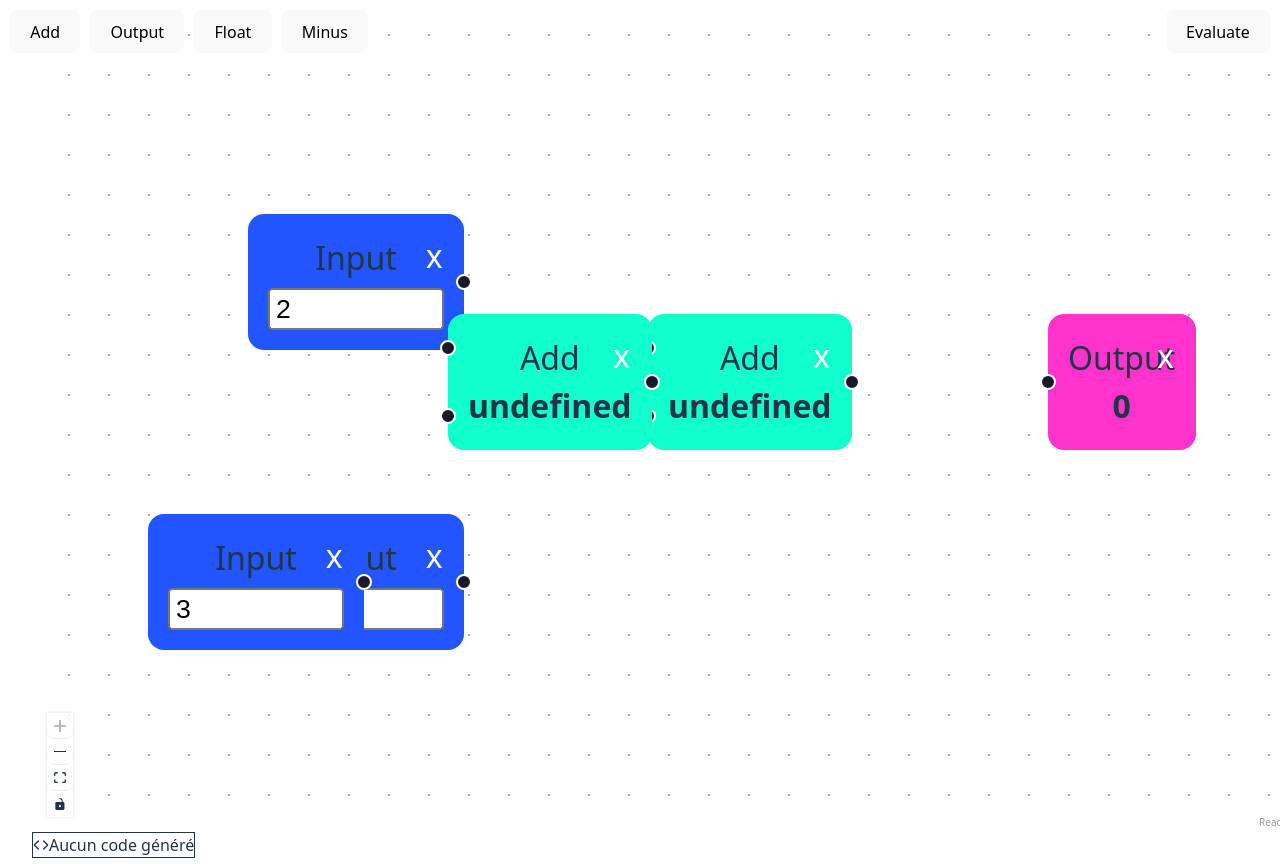
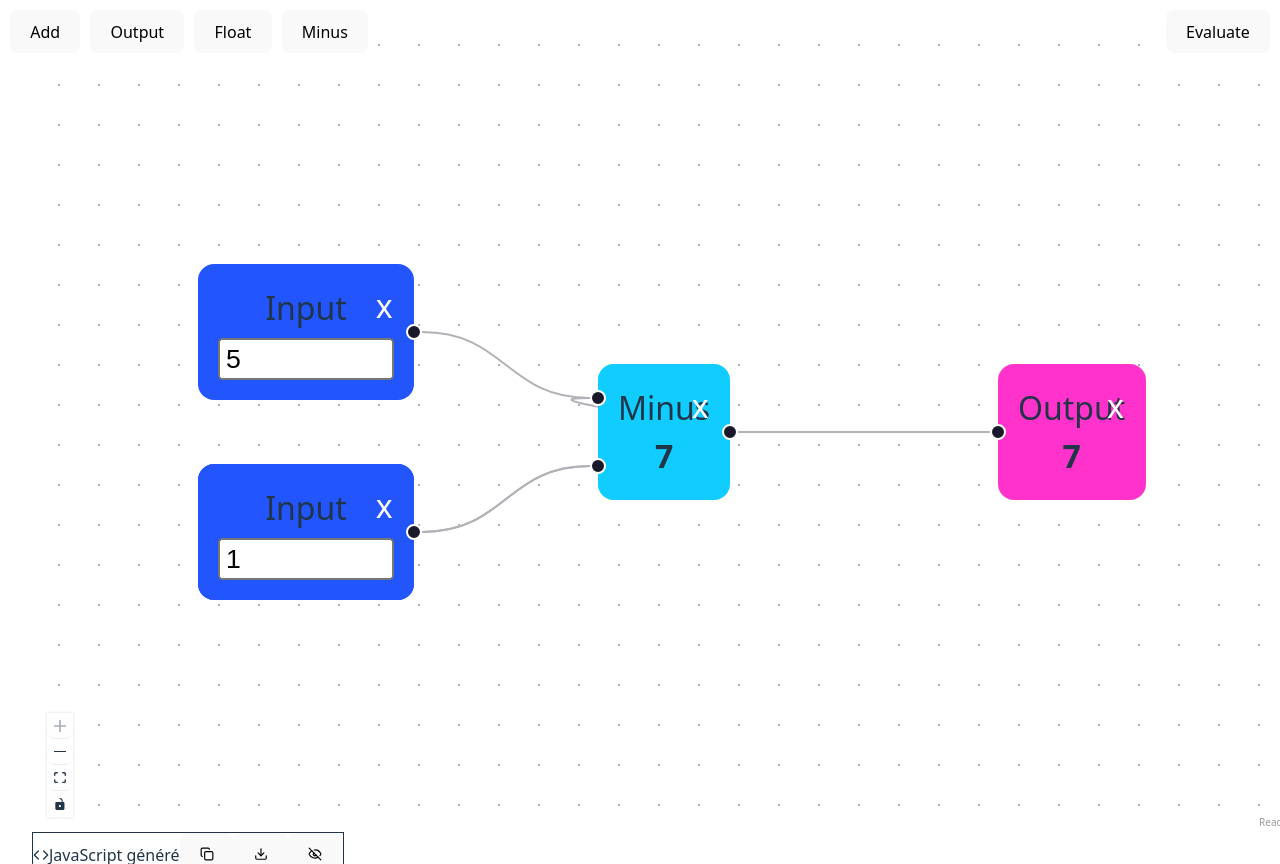
Before and after one commit to Walkberg/node-calculator, a React (Vite) app in the folder client/: page / in a window 1280 px wide. Shown: the top 864 px of the page. Built offline with nearby package versions, Linux system fonts and the light colour scheme.

Commit message:
refactor(calculator): updtae default graph

```diff
--- a/client/src/modules/calculator/CalculatorContext.tsx
+++ b/client/src/modules/calculator/CalculatorContext.tsx
@@ -1,4 +1,10 @@
-import React, { createContext, useContext, useState, useCallback } from "react";
+import React, {
+  createContext,
+  useContext,
+  useState,
+  useCallback,
+  useEffect,
+} from "react";
 import {
   applyEdgeChanges,
   applyNodeChanges,
@@ -16,51 +22,82 @@ import {
 } from "./calculator";
 import { generateCodeFromOutput } from "./code-generation";
 
-export type CustomData = {
-  label?: string;
-  value?: number;
-};
-
-const initialNodes: CalculatorNode[] = [
+export const initialNodes: CalculatorNode[] = [
   {
-    id: "float-1",
+    id: "input1",
     type: "floatNode",
-    position: { x: 100, y: 100 },
-    data: { label: "Input", value: 2 },
+    data: { value: 5 },
+    position: { x: 0, y: 0 },
   },
   {
-    id: "float-2",
+    id: "input2",
     type: "floatNode",
-    position: { x: 100, y: 250 },
-    data: { label: "Input", value: 3 },
+    data: { value: 3 },
+    position: { x: 0, y: 100 },
   },
   {
-    id: "float-3",
+    id: "input3",
     type: "floatNode",
-    position: { x: 50, y: 250 },
-    data: { label: "Input", value: 3 },
+    data: { value: 1 },
+    position: { x: 0, y: 100 },
   },
   {
-    id: "add-1",
+    id: "add1",
     type: "addNode",
-    position: { x: 300, y: 150 },
-    data: { label: "Add" },
+    data: {},
+    position: { x: 200, y: 50 },
   },
   {
-    id: "add-2",
-    type: "addNode",
-    position: { x: 200, y: 150 },
-    data: { label: "Add" },
+    id: "minus1",
+    type: "minusNode",
+    data: {},
+    position: { x: 200, y: 50 },
   },
   {
-    id: "output-1",
+    id: "output1",
     type: "outputNode",
-    position: { x: 500, y: 150 },
-    data: { label: "Output", value: 0 },
+    data: {},
+    position: { x: 400, y: 50 },
   },
 ];
 
-const initialEdges: Edge[] = [];
+export const initialEdges: Edge[] = [
+  {
+    id: "e1",
+    source: "input1",
+    sourceHandle: "output-1",
+    target: "add1",
+    targetHandle: "input-1",
+  },
+  {
+    id: "e2",
+    source: "input2",
+    sourceHandle: "output-1",
+    target: "add1",
+    targetHandle: "input-2",
+  },
+  {
+    id: "e3",
+    source: "add1",
+    sourceHandle: "output-1",
+    target: "minus1",
+    targetHandle: "input-1",
+  },
+  {
+    id: "e4",
+    source: "input3",
+    sourceHandle: "output-1",
+    target: "minus1",
+    targetHandle: "input-2",
+  },
+  {
+    id: "e5",
+    source: "minus1",
+    sourceHandle: "output-1",
+    target: "output1",
+    targetHandle: "input-1",
+  },
+];
 
 type CalculatorContextType = {
   nodes: CalculatorNode[];
@@ -89,16 +126,20 @@ export const useCalculator = () => {
   return ctx;
 };
 
-export const CalculatorProvider = ({
-  children,
-}: {
+interface CalculatorProviderProps {
   children: React.ReactNode;
-}) => {
+}
+
+export const CalculatorProvider = ({ children }: CalculatorProviderProps) => {
   const [name, setName] = useState("calculator");
   const [nodes, setNodes] = useState<CalculatorNode[]>(initialNodes);
   const [edges, setEdges] = useState<CalculatorEdge[]>(initialEdges);
   const [selectedNodeId, setSelectedNodeId] = useState<string | null>(null);
   const [code, setCode] = useState<string>("");
+
+  useEffect(() => {
+    evaluate();
+  }, []);
 
   const onNodesChange = useCallback((changes: NodeChange<CalculatorNode>[]) => {
     setNodes((nds) => applyNodeChanges(changes, nds));
@@ -113,6 +154,7 @@ export const CalculatorProvider = ({
       return;
     }
     setEdges((eds) => addEdge(connection, eds));
+    evaluate();
   };
 
   const updateNodeValue = useCallback((id: string, value: number) => {
```
